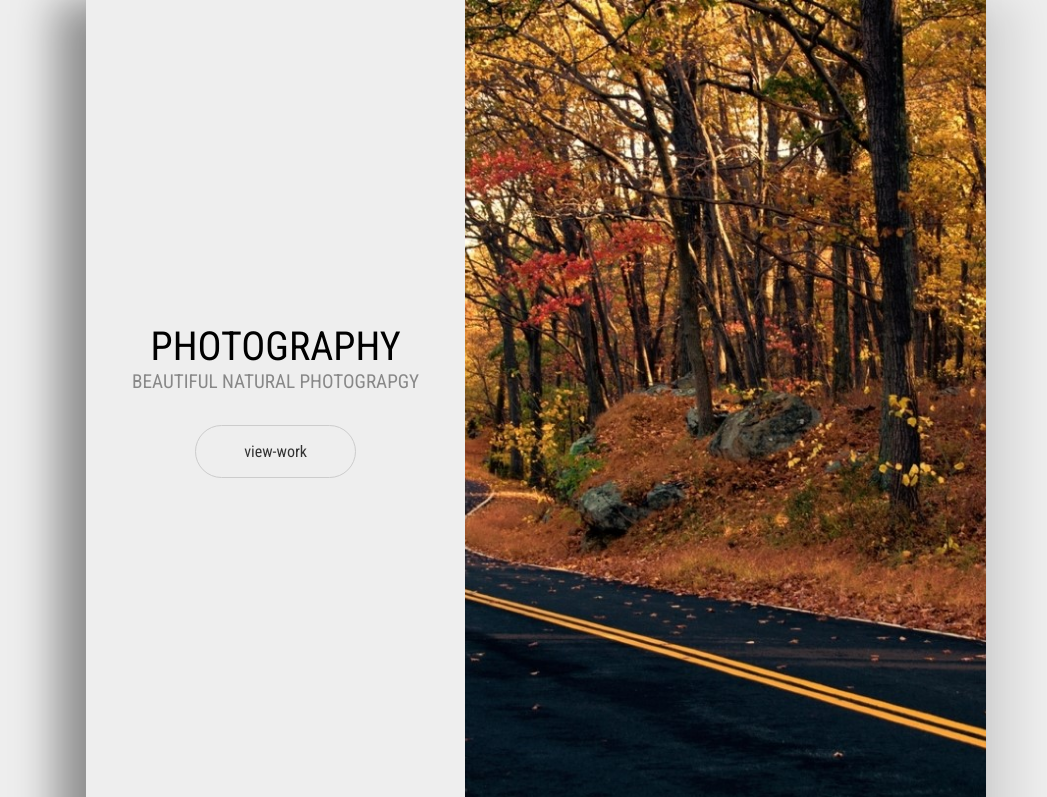
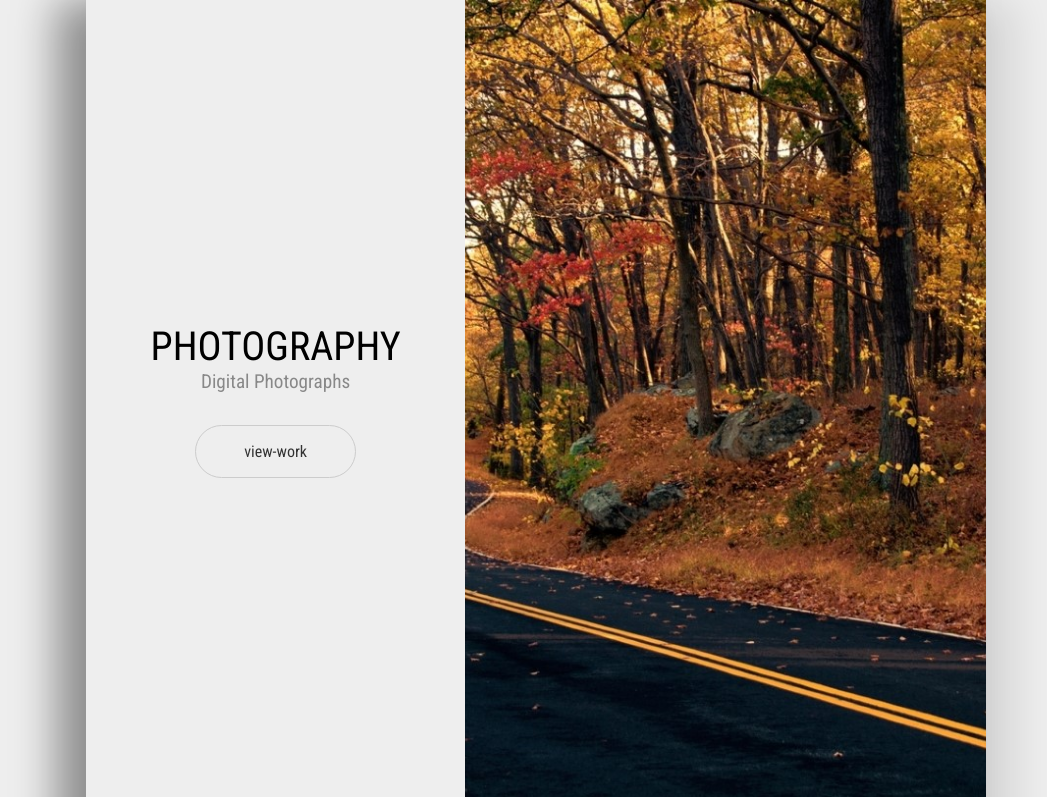
Before and after one commit to EramFatima1808/Photography, a plain HTML site: page index.html in a window 1280 px wide. Shown: the top 797 px of the page, without its empty margins (104-1151 px from the left). Drawn offline with Linux system fonts and the light colour scheme.

Commit message:
Update index.html

```diff
--- a/index.html
+++ b/index.html
@@ -16,7 +16,7 @@
                 <div id="landing-text-inner">
                     <h1>PHOTOGRAPHY</h1>
                     <h2>
-                        BEAUTIFUL NATURAL PHOTOGRAPGY
+                        Digital Photographs
                     </h2>
                     <a href="#images" class="btn" id="view-work">
                     view-work
```
